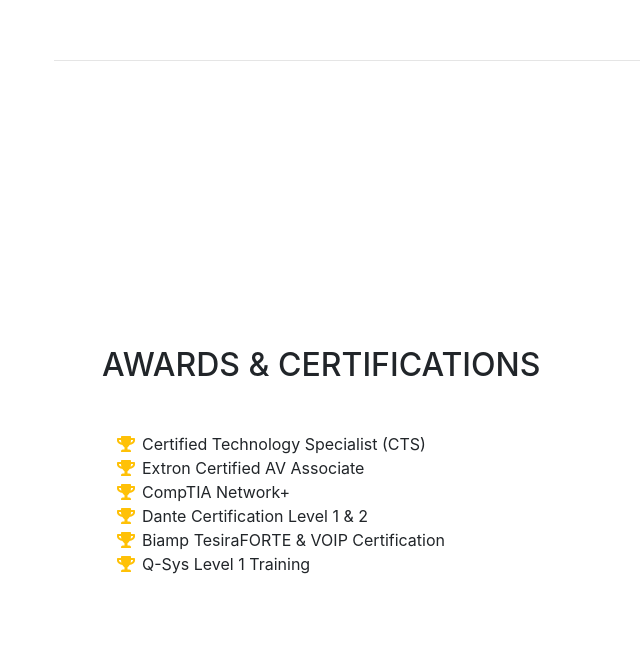
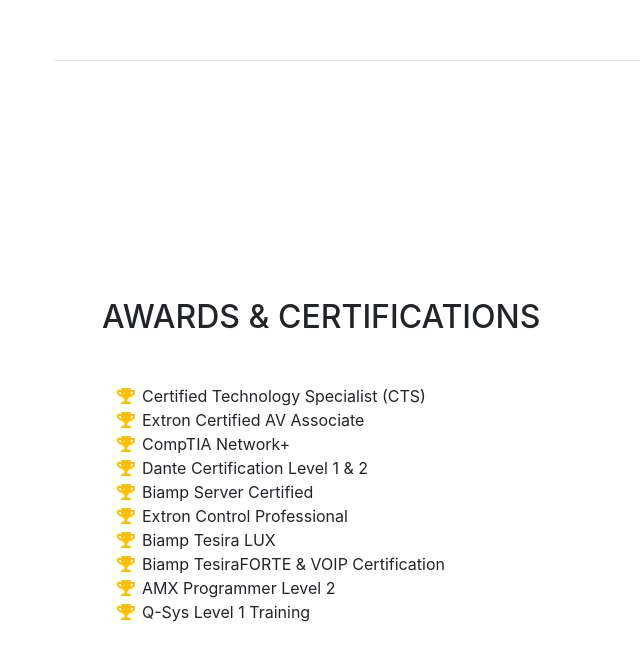
Before and after one commit to 17digital/iamchris-resume, a website with bundled scripts: page index.html in a window 1280 px wide. Shown: the part 4453-5114 px from the top of the page, without its empty margins (218-858 px from the left). Built offline with nearby package versions, Linux system fonts and the light colour scheme; a web font is replaced by a local one.

Commit message:
Update index.html

```diff
--- a/index.html
+++ b/index.html
@@ -281,7 +281,19 @@
               Dante Certification Level 1 &amp; 2</li>
             <li>
               <i class="fa-li fa fa-trophy text-warning"></i>
+              Biamp Server Certified</li>
+            <li>
+              <i class="fa-li fa fa-trophy text-warning"></i>
+              Extron Control Professional</li>
+             <li>
+              <i class="fa-li fa fa-trophy text-warning"></i>
+              Biamp Tesira LUX</li>
+            <li>
+              <i class="fa-li fa fa-trophy text-warning"></i>
               Biamp TesiraFORTE &amp; VOIP Certification</li>
+            <li>
+              <i class="fa-li fa fa-trophy text-warning"></i>
+              AMX Programmer Level 2</li>
             <li>
               <i class="fa-li fa fa-trophy text-warning"></i>
               Q-Sys Level 1 Training</li>
```
